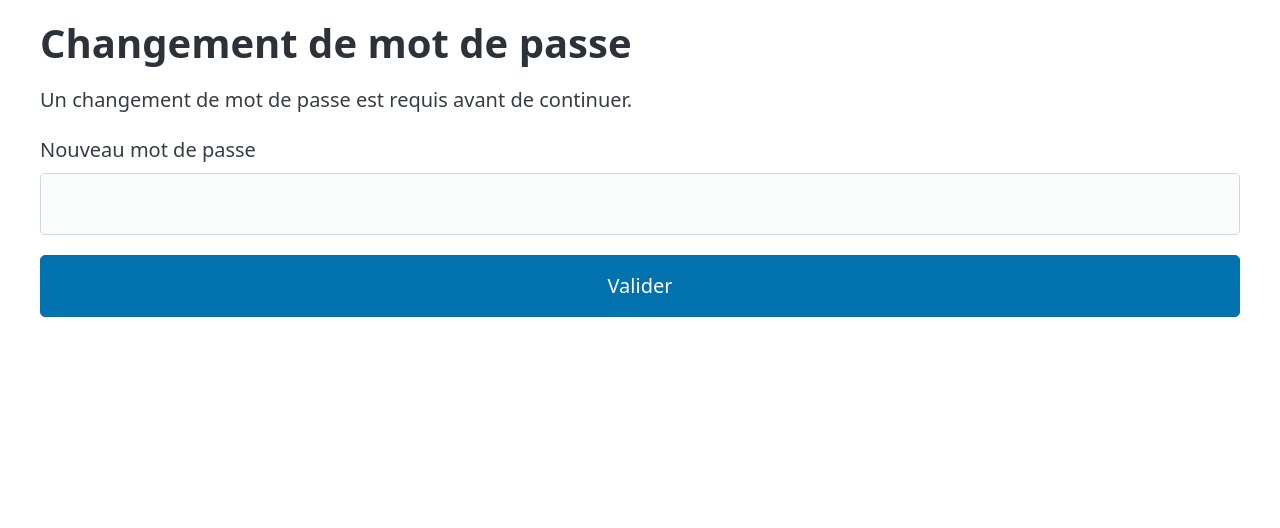
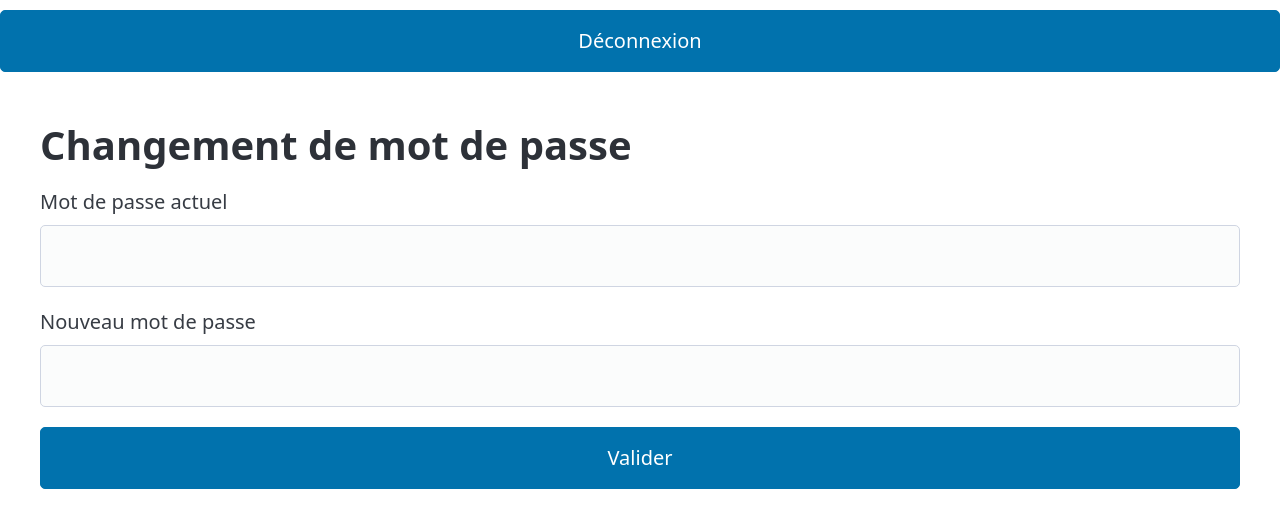
Before and after one commit to fhelenne/UltimateMediaCenter, a FastAPI app: template app/ui/templates/change_password.html in a window 1280 px wide. Shown: the top 528 px of the page. Run offline with FastAPI, Linux system fonts and the light colour scheme; the template is opened without the code that fills it, so the values that code supplies are empty; parts of the project's set-up code (start-up, migrations or seed data) failed here and were passed over; some libraries are stand-ins or nearby versions.

Commit message:
fix: add logout button and current-password field to templates
base.html gets a logout form (no link to POST /auth/logout existed
anywhere in the UI). change_password.html gains error display and an
optional current_password field for voluntary password changes.

```diff
--- a/app/ui/templates/base.html
+++ b/app/ui/templates/base.html
@@ -8,6 +8,9 @@
     <script src="https://unpkg.com/htmx.org@2.0.0"></script>
 </head>
 <body>
+    <form method="post" action="/auth/logout" style="text-align: right; margin: 0.5rem 0;">
+        <button type="submit">Déconnexion</button>
+    </form>
     <main class="container">
         {% block content %}{% endblock %}
     </main>
--- a/app/ui/templates/change_password.html
+++ b/app/ui/templates/change_password.html
@@ -1,8 +1,17 @@
 {% extends "base.html" %}
 {% block content %}
 <h1>Changement de mot de passe</h1>
+{% if must_change_password %}
 <p>Un changement de mot de passe est requis avant de continuer.</p>
+{% endif %}
+{% if error %}
+<p><strong>Mot de passe actuel incorrect, ou nouveau mot de passe trop court (8 caractères minimum).</strong></p>
+{% endif %}
 <form method="post" action="/auth/change-password">
+    {% if not must_change_password %}
+    <label for="current_password">Mot de passe actuel</label>
+    <input type="password" id="current_password" name="current_password" required>
+    {% endif %}
     <label for="new_password">Nouveau mot de passe</label>
     <input type="password" id="new_password" name="new_password" required>
     <button type="submit">Valider</button>
```
